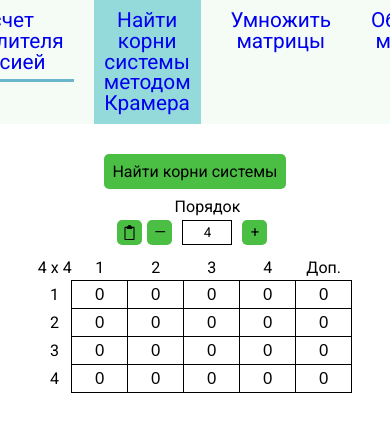
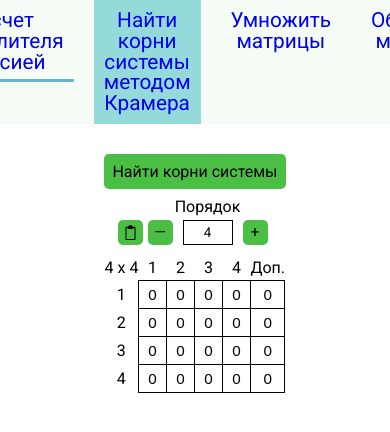
Before and after one commit to Traunin/matrix-calculator, a Vue app: page /#/solver in a window 390 px wide. Shown: the top 432 px of the page. Built offline with nearby package versions, Linux system fonts and the light colour scheme.

Commit message:
Add media queries for smaller screens

```diff
--- a/src/components/MatrixCell.vue
+++ b/src/components/MatrixCell.vue
@@ -49,10 +49,10 @@ export default {
 
     watch: {
         value() {
-            if (this.displayedValue !== '') {
+            if (this.displayedValue !== "") {
                 this.displayedValue = this.value;
             }
-             //updates value in cell when matrix is externally updated
+            //updates value in cell when matrix is externally updated
         },
     },
 };
@@ -76,13 +76,20 @@ td {
     border: 1px solid #000;
 }
 
+@media screen and (min-width: 1000px) {
+    td input {
+        width: 55px;
+        font-size: 1.05em;
+    }
+}
+
 input {
-    width: 55px;
+    width: 27px;
+    font-size: 0.95em;
     height: 27px;
     outline: none;
     text-align: center;
     font-family: "Robot", sans-serif;
-    font-size: 1.05em;
     border: none;
     padding: 0;
 }
```
